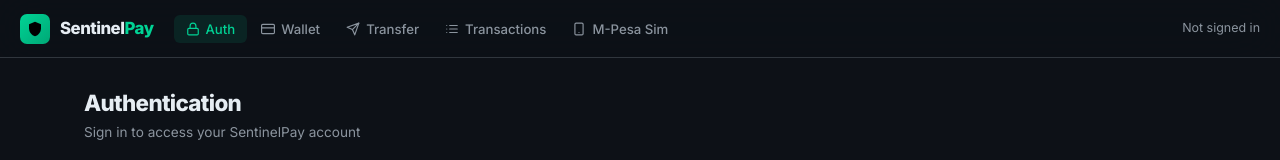
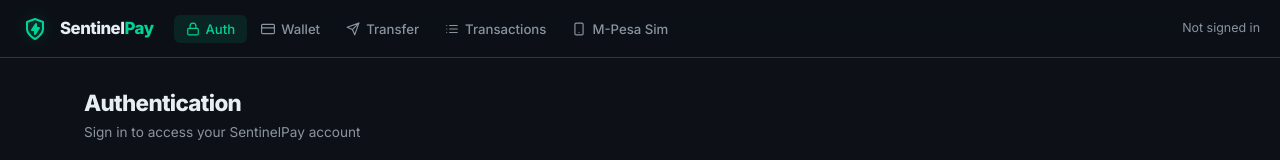
Before and after one commit to karndeep20047-design/sentinelpay-api, a website: page dashboard/index.html in a window 1280 px wide. Shown: the top 160 px of the page. Drawn offline with nearby package versions, Linux system fonts and the light colour scheme.

Commit message:
design: switch to transparent neon SVG shield favicon and brand logo

```diff
--- a/dashboard/index.html
+++ b/dashboard/index.html
@@ -5,7 +5,7 @@
   <meta name="viewport" content="width=device-width, initial-scale=1.0">
   <meta name="description" content="SentinelPay — AI-Powered Secure Payment Processing Dashboard">
   <title>SentinelPay Dashboard</title>
-  <link rel="icon" type="image/png" href="favicon.png">
+  <link rel="icon" type="image/svg+xml" href="favicon.svg">
   <link rel="preconnect" href="https://fonts.googleapis.com">
   <link rel="preconnect" href="https://fonts.gstatic.com" crossorigin>
   <link href="https://fonts.googleapis.com/css2?family=Inter:ital,opsz,wght@0,14..32,300;0,14..32,400;0,14..32,500;0,14..32,600;0,14..32,700;0,14..32,800;0,14..32,900&display=swap" rel="stylesheet">
@@ -74,12 +74,11 @@
     }
     .brand-icon {
       width: 30px; height: 30px;
-      background: linear-gradient(135deg, var(--accent) 0%, #00a876 100%);
-      border-radius: 7px;
       display: flex; align-items: center; justify-content: center;
-      color: #000; flex-shrink: 0;
-    }
-    .brand-icon svg { width: 16px; height: 16px; stroke-width: 2.5; }
+      color: var(--accent); flex-shrink: 0;
+      filter: drop-shadow(0 0 8px var(--accent-glow));
+    }
+    .brand-icon svg { width: 24px; height: 24px; }
     .brand-name {
       font-size: 1.05rem; font-weight: 800;
       letter-spacing: -0.03em; color: var(--text);
@@ -508,8 +507,9 @@
 <header class="header">
   <a class="brand" href="#">
     <div class="brand-icon">
-      <svg xmlns="http://www.w3.org/2000/svg" viewBox="0 0 24 24" fill="currentColor">
-        <path d="M12 1L3 5v6c0 5.55 3.84 10.74 9 12 5.16-1.26 9-6.45 9-12V5l-9-4z"/>
+      <svg xmlns="http://www.w3.org/2000/svg" viewBox="0 0 24 24" fill="none" stroke="currentColor" stroke-width="2" stroke-linecap="round" stroke-linejoin="round">
+        <path d="M12 22s8-4 8-10V5l-8-3-8 3v7c0 6 8 10 8 10z" fill="rgba(0, 211, 149, 0.1)"/>
+        <path d="M13 7L9 13h3v4l4-6h-3V7z" fill="currentColor"/>
       </svg>
     </div>
     <span class="brand-name">Sentinel<em>Pay</em></span>
```
Also changed, not shown: dashboard/favicon.png (deleted), dashboard/favicon.svg (added).
